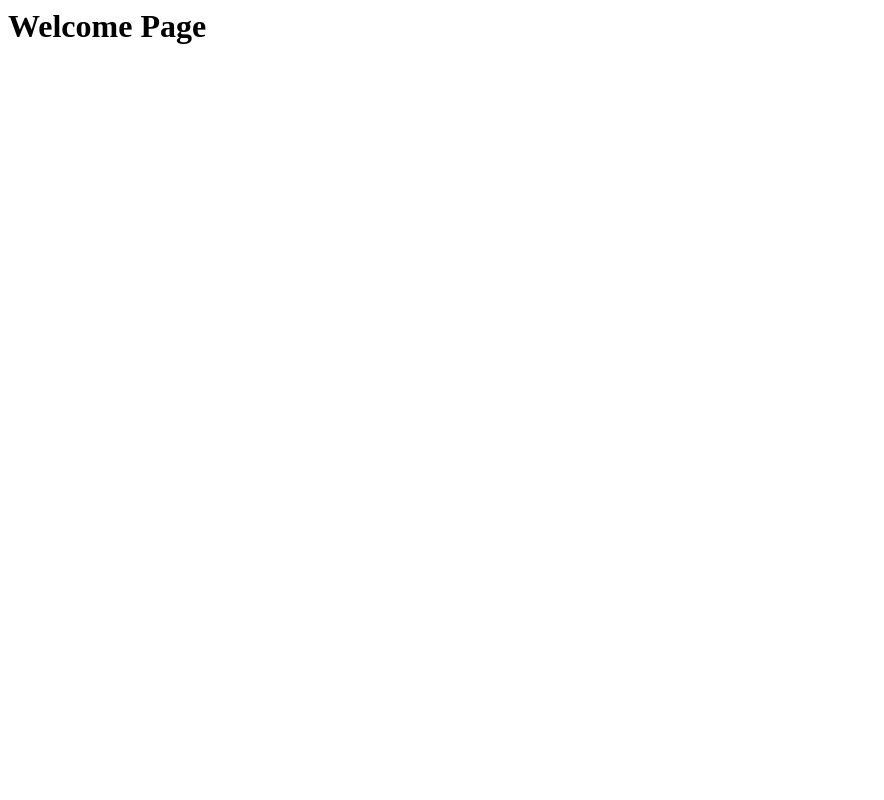
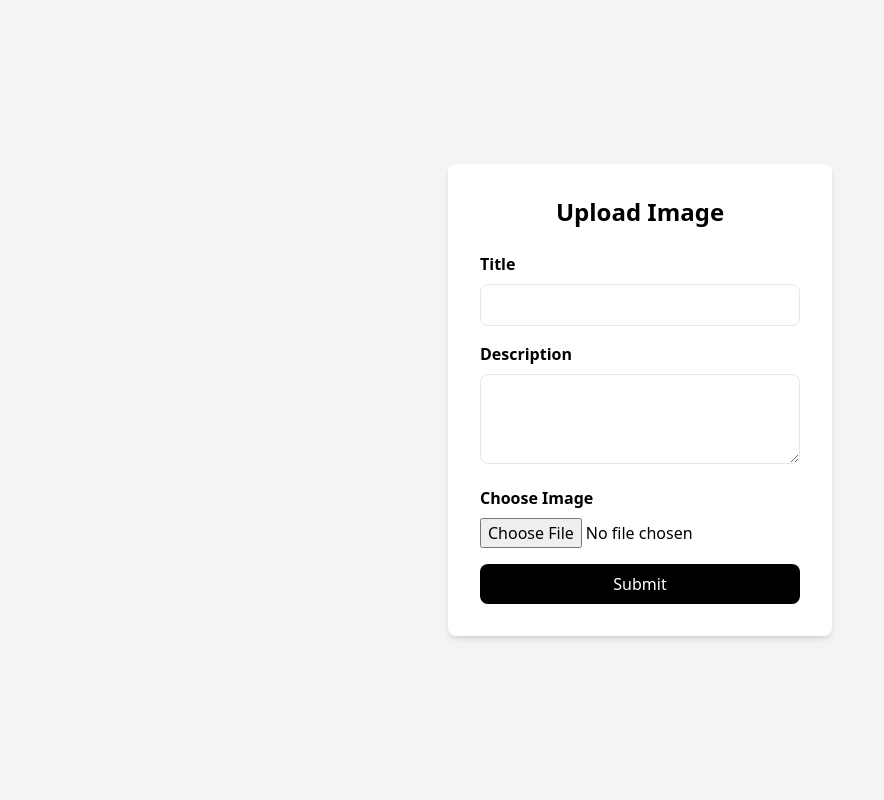
Before and after one commit to heavensangelmae/Django_Tailwind, a Django app: page / in a window 1280 px wide. Before the commit the part shown is almost empty. Shown: the whole page, without its empty margins (0-884 px from the left). Run offline with Django 5.2, Linux system fonts and the light colour scheme; some libraries are stand-ins or nearby versions.

Commit message:
Added CMS upload form

```diff
--- a/school/highschool/templates/highschool/index.html
+++ b/school/highschool/templates/highschool/index.html
@@ -1 +1,43 @@
-<h1>Welcome Page</h1>
+<!DOCTYPE html>
+<html lang="en">
+<head>
+<meta charset="UTF-8">
+<title>Upload Image</title>
+<script src="https://cdn.tailwindcss.com"></script>
+</head>
+
+<body class="bg-gray-100 flex items-center justify-center min-h-screen">
+
+<div class="bg-white p-8 rounded-lg shadow-md w-96">
+
+<h2 class="text-2xl font-bold mb-6 text-center">Upload Image</h2>
+
+<form action="/upload" method="POST" enctype="multipart/form-data">
+
+<!-- Title -->
+<label class="block mb-2 font-semibold">Title</label>
+<input type="text" name="title"
+class="w-full border rounded-lg p-2 mb-4 focus:outline-none focus:ring-2 focus:ring-blue-400">
+
+<!-- Description -->
+<label class="block mb-2 font-semibold">Description</label>
+<textarea name="description" rows="3"
+class="w-full border rounded-lg p-2 mb-4 focus:outline-none focus:ring-2 focus:ring-blue-400"></textarea>
+
+<!-- Choose File -->
+<label class="block mb-2 font-semibold">Choose Image</label>
+<input type="file" name="image"
+class="w-full mb-4">
+
+<!-- Submit -->
+<button type="submit"
+class="w-full bg-black text-white p-2 rounded-lg hover:bg-gray-800">
+Submit
+</button>
+
+</form>
+
+</div>
+
+</body>
+</html>
```
